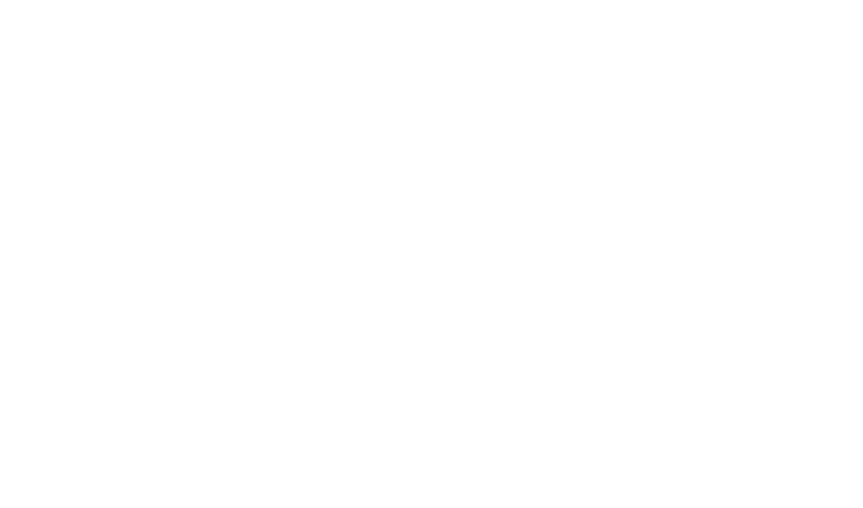
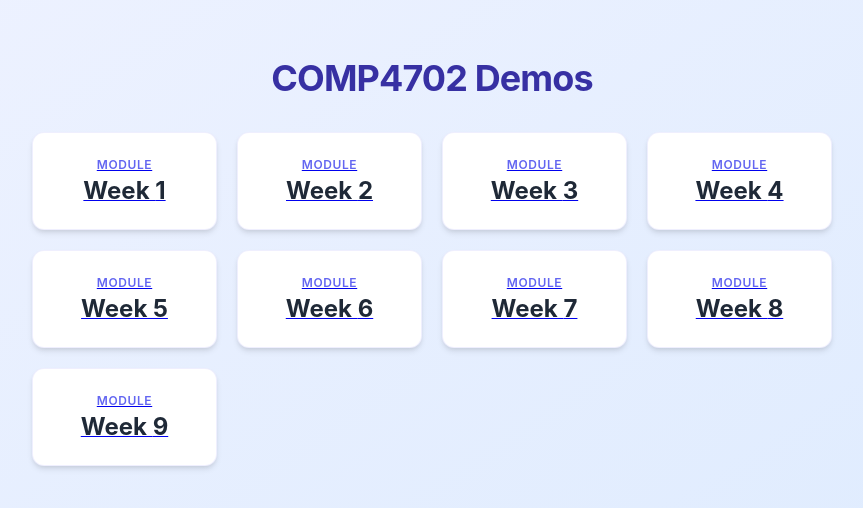
Before and after one commit to keys-i/COMP4702-demos, a React (Create React App) app: page / in a window 1280 px wide. Before the commit this address had no page. Shown: the top 508 px of the page, without its empty margins (208-1071 px from the left). Built offline with nearby package versions, Linux system fonts and the light colour scheme.

Commit message:
Maybe: fixes the routing problems

```diff
--- a/src/App/App.js
+++ b/src/App/App.js
@@ -105,7 +105,7 @@
         {weeks.map((week) => (
           <Link
             key={week}
-            to={`/COMP4702-demos/week${week}`}
+            to={`/week${week}`}
             style={styles.card}
             onMouseOver={(e) => {
               Object.assign(e.currentTarget.style, styles.cardHover);
@@ -164,7 +164,7 @@
         return (
           <Route
             key={week}
-            path={`/COMP4702-demos/week${week}`}
+            path={`/week${week}`}
             element={<WeekPage week={week} />}
           />
         );
--- a/src/index.js
+++ b/src/index.js
@@ -11,8 +11,8 @@
   <React.StrictMode>
     <BrowserRouter>
       <Routes>
-        <Route path="/COMP4702-demos/" element={<App />} />
-        <Route path="/COMP4702-demos/week7" element={<Week7 />} />
+        <Route path="/" element={<App />} />
+        <Route path="/week7" element={<Week7 />} />
       </Routes>
     </BrowserRouter>
   </React.StrictMode>,
```
